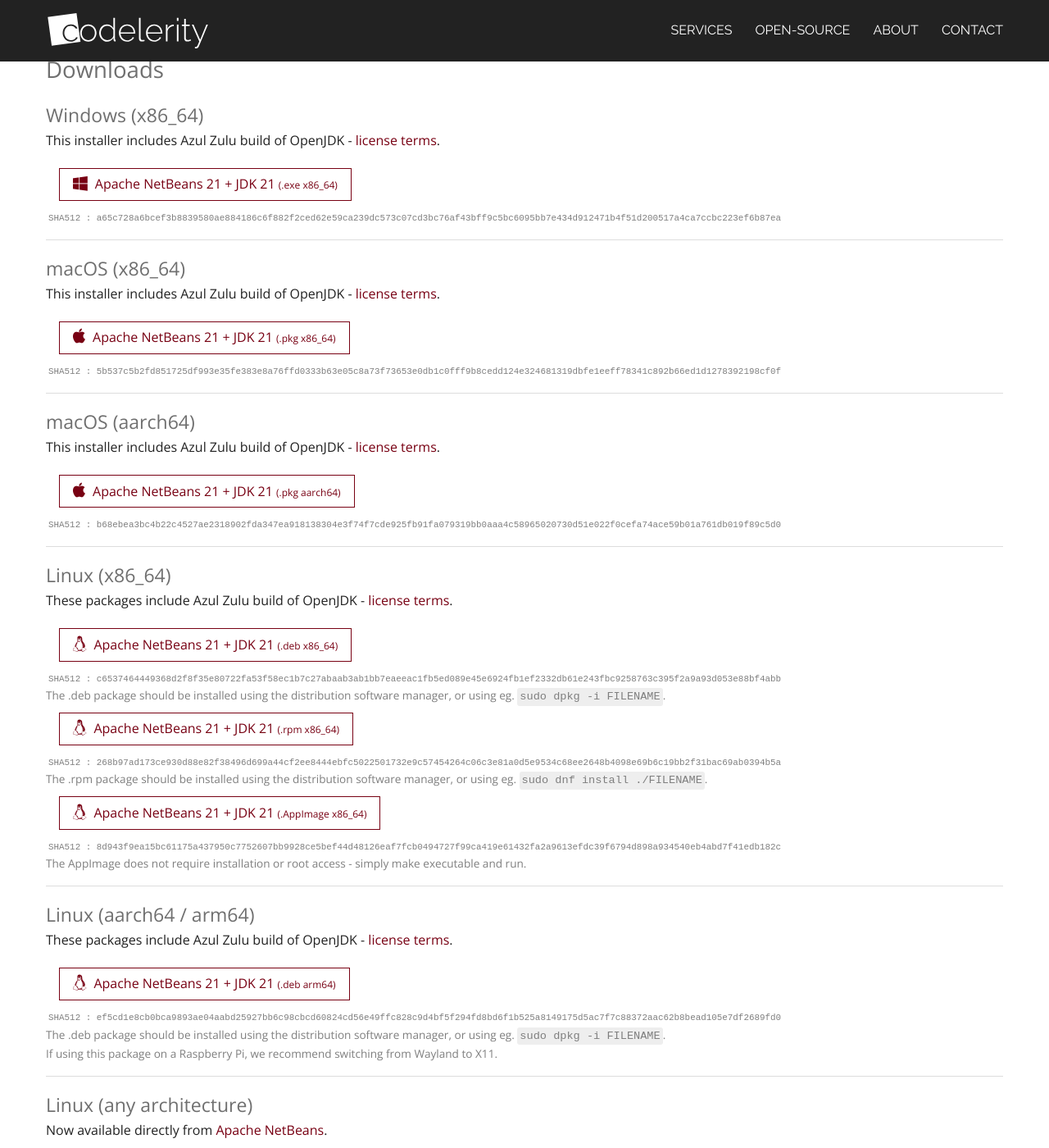
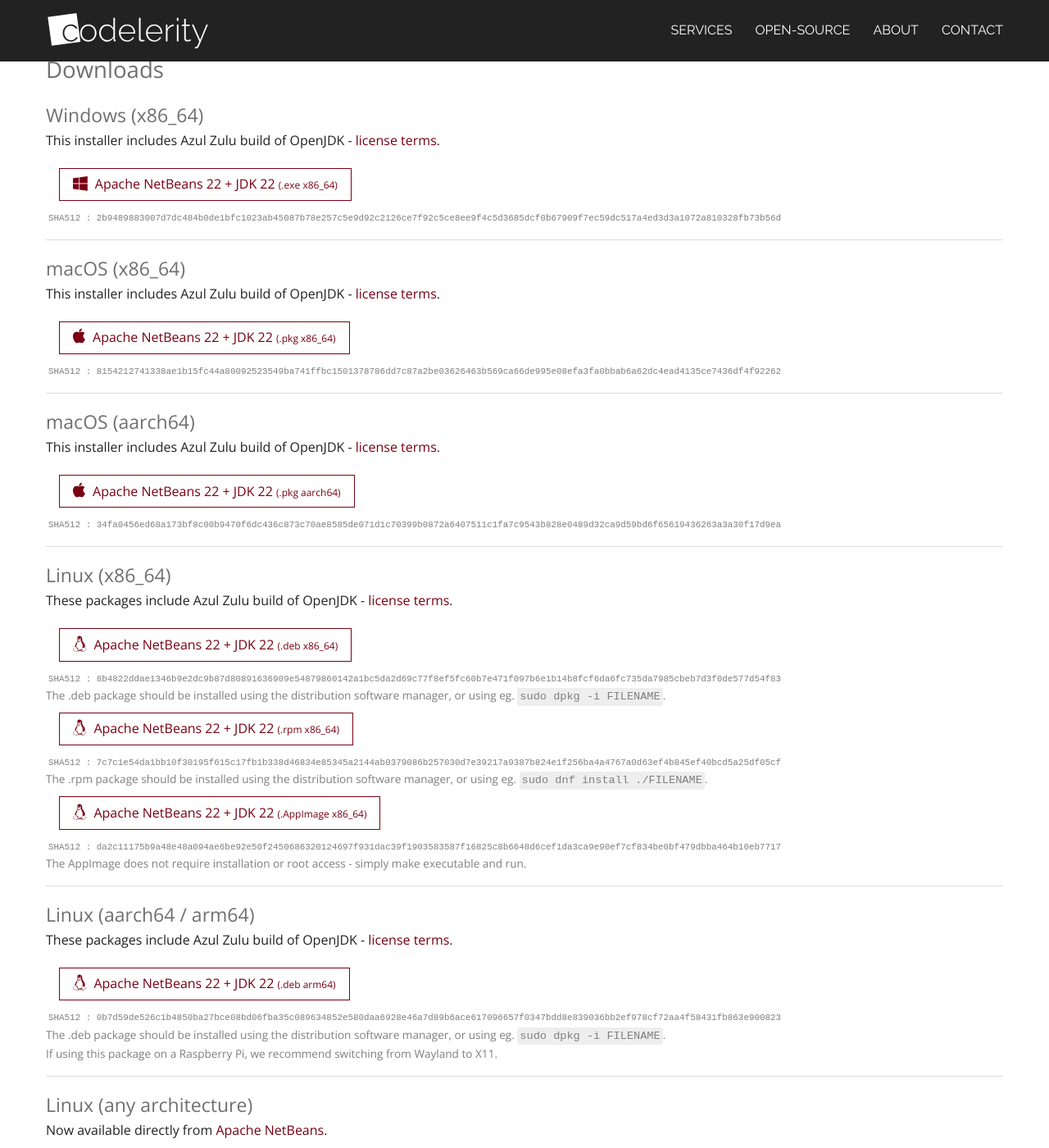
Before and after one commit to neilcsmith-net/codelerity-com-deploy, a Jekyll site: the page built from netbeans.html, in a window 1280 px wide and 1400 px high, scrolled down 668 px. Shown: the whole window at 82% size. Built offline with Jekyll 4.4.1, drawn with Linux system fonts in a browser that asks for light colours; nearby versions of some CDN libraries; comment, search, counter and statistics services are not loaded; some of the changed text lies outside the part shown.

Commit message:
Update NetBeans page for Apache NetBeans 22 release.

```diff
--- a/netbeans.html
+++ b/netbeans.html
@@ -1,6 +1,6 @@
 ---
 layout: page
-title: "Apache NetBeans 21 packages"
+title: "Apache NetBeans 22 packages"
 permalink: /netbeans/
 ---
 
@@ -10,10 +10,10 @@
     are built with NBPackage using the official Apache NetBeans binary zip release.
     The packages themselves are not released by the Apache Software Foundation.
   </p>
-  <p>These installers include a local Java 21 JDK for the IDE to run on,
+  <p>These installers include a local Java 22 JDK for the IDE to run on,
     offering a self-contained out-of-the-box experience. Additional JDK's for projects
     may be registered and/or downloaded using <code>Tools / Java Platforms</code> in the
-    IDE menu, supporting development of projects for Java 8 up to Java 21.</p>
+    IDE menu, supporting development of projects for Java 8 up to Java 22.</p>
 </section>
 
 <section class="terms">
@@ -50,73 +50,73 @@
   <section class="download-arch">
     <h3>Windows (x86_64)</h3>
     <p>This installer includes Azul Zulu build of OpenJDK -
-      <a href="https://docs.azul.com/core/tpls/january-2024/zulu21_tpl.html" target="_blank">license terms</a>.</p>
-    <div><a href="https://github.com/codelerity/netbeans-installers/releases/download/v21-build1/Apache-NetBeans-21.exe"
+      <a href="https://docs.azul.com/core/tpls/april-2024/zulu22_tpl.html" target="_blank">license terms</a>.</p>
+    <div><a href="https://github.com/codelerity/netbeans-installers/releases/download/v22-build1/Apache-NetBeans-22.exe"
             class="btn"><i class="fa fa-windows"></i>
-        Apache NetBeans 21 + JDK 21
+        Apache NetBeans 22 + JDK 22
         <span class="type-arch">(.exe x86_64)</span></a></div>
     <aside>
-      <code class="hash">SHA512 : a65c728a6bcef3b8839580ae884186c6f882f2ced62e59ca239dc573c07cd3bc76af43bff9c5bc6095bb7e434d912471b4f51d200517a4ca7ccbc223ef6b87ea</code>
+      <code class="hash">SHA512 : 2b9489883007d7dc484b0de1bfc1023ab45087b78e257c5e9d92c2126ce7f92c5ce8ee9f4c5d3685dcf0b67909f7ec59dc517a4ed3d3a1072a810328fb73b56d</code>
     </aside>
   </section>
   <section class="download-arch">
     <h3>macOS (x86_64)</h3>
     <p>This installer includes Azul Zulu build of OpenJDK -
-      <a href="https://docs.azul.com/core/tpls/january-2024/zulu21_tpl.html" target="_blank">license terms</a>.</p>
-    <div><a href="https://github.com/codelerity/netbeans-installers/releases/download/v21-build1/Apache-NetBeans-21-x86_64.pkg"
+      <a href="https://docs.azul.com/core/tpls/april-2024/zulu22_tpl.html" target="_blank">license terms</a>.</p>
+    <div><a href="https://github.com/codelerity/netbeans-installers/releases/download/v22-build1/Apache-NetBeans-22-x86_64.pkg"
             class="btn"><i class="fa fa-apple"></i>
-        Apache NetBeans 21 + JDK 21
+        Apache NetBeans 22 + JDK 22
         <span class="type-arch">(.pkg x86_64)</span></a></div>
     <aside>
-      <code class="hash">SHA512 : 5b537c5b2fd851725df993e35fe383e8a76ffd0333b63e05c8a73f73653e0db1c0fff9b8cedd124e324681319dbfe1eeff78341c892b66ed1d1278392198cf0f</code>
+      <code class="hash">SHA512 : 8154212741338ae1b15fc44a80092523549ba741ffbc1501378786dd7c87a2be03626463b569ca66de995e08efa3fa0bbab6a62dc4ead4135ce7436df4f92262</code>
     </aside>
   </section>
   <section class="download-arch">
     <h3>macOS (aarch64)</h3>
     <p>This installer includes Azul Zulu build of OpenJDK -
-      <a href="https://docs.azul.com/core/tpls/january-2024/zulu21_tpl.html" target="_blank">license terms</a>.</p>
-    <div><a href="https://github.com/codelerity/netbeans-installers/releases/download/v21-build1/Apache-NetBeans-21-aarch64.pkg"
+      <a href="https://docs.azul.com/core/tpls/april-2024/zulu22_tpl.html" target="_blank">license terms</a>.</p>
+    <div><a href="https://github.com/codelerity/netbeans-installers/releases/download/v22-build1/Apache-NetBeans-22-aarch64.pkg"
             class="btn"><i class="fa fa-apple"></i>
-        Apache NetBeans 21 + JDK 21
+        Apache NetBeans 22 + JDK 22
         <span class="type-arch">(.pkg aarch64)</span></a></div>
     <aside>
-      <code class="hash">SHA512 : b68ebea3bc4b22c4527ae2318902fda347ea918138304e3f74f7cde925fb91fa079319bb0aaa4c58965020730d51e022f0cefa74ace59b01a761db019f89c5d0</code>
+      <code class="hash">SHA512 : 34fa0456ed68a173bf8c00b9470f6dc436c873c70ae8585de071d1c70399b0872a6407511c1fa7c9543b828e0489d32ca9d59bd6f65619436263a3a30f17d9ea</code>
     </aside>
   </section>
   <section class="download-arch">
     <h3>Linux (x86_64)</h3>
     <p>These packages include Azul Zulu build of OpenJDK -
-      <a href="https://docs.azul.com/core/tpls/january-2024/zulu21_tpl.html" target="_blank">license terms</a>.</p>
-    <div><a href="https://github.com/codelerity/netbeans-installers/releases/download/v21-build1/apache-netbeans_21-1_amd64.deb"
+      <a href="https://docs.azul.com/core/tpls/april-2024/zulu22_tpl.html" target="_blank">license terms</a>.</p>
+    <div><a href="https://github.com/codelerity/netbeans-installers/releases/download/v22-build1/apache-netbeans_22-1_amd64.deb"
             class="btn"><i class="fa fa-linux"></i>
-        Apache NetBeans 21 + JDK 21
+        Apache NetBeans 22 + JDK 22
         <span class="type-arch">(.deb x86_64)</span></a></div>
-    <aside><code class="hash">SHA512 : c6537464449368d2f8f35e80722fa53f58ec1b7c27abaab3ab1bb7eaeeac1fb5ed089e45e6924fb1ef2332db61e243fbc9258763c395f2a9a93d053e88bf4abb</code><br>
+    <aside><code class="hash">SHA512 : 8b4822ddae1346b9e2dc9b87d80891636909e54879860142a1bc5da2d69c77f8ef5fc60b7e471f097b6e1b14b8fcf6da6fc735da7985cbeb7d3f0de577d54f83</code><br>
       The .deb package should be installed using the distribution software manager,
       or using eg. <code>sudo dpkg -i FILENAME</code>.</aside>
-    <div><a href="https://github.com/codelerity/netbeans-installers/releases/download/v21-build1/apache-netbeans-21-0.x86_64.rpm"
+    <div><a href="https://github.com/codelerity/netbeans-installers/releases/download/v22-build1/apache-netbeans-22-0.x86_64.rpm"
             class="btn"><i class="fa fa-linux"></i>
-        Apache NetBeans 21 + JDK 21
+        Apache NetBeans 22 + JDK 22
         <span class="type-arch">(.rpm x86_64)</span></a></div>
-    <aside><code class="hash">SHA512 : 268b97ad173ce930d88e82f38496d699a44cf2ee8444ebfc5022501732e9c57454264c06c3e81a0d5e9534c68ee2648b4098e69b6c19bb2f31bac69ab0394b5a</code><br>
+    <aside><code class="hash">SHA512 : 7c7c1e54da1bb10f30195f615c17fb1b338d46834e85345a2144ab0379086b257030d7e39217a9387b824e1f256ba4a4767a0d63ef4b845ef40bcd5a25df05cf</code><br>
       The .rpm package should be installed using the distribution software manager,
       or using eg. <code>sudo dnf install ./FILENAME</code>.</aside>
-    <div><a href="https://github.com/codelerity/netbeans-installers/releases/download/v21-build1/Apache_NetBeans-21-x86_64.AppImage"
+    <div><a href="https://github.com/codelerity/netbeans-installers/releases/download/v22-build1/Apache_NetBeans-22-x86_64.AppImage"
             class="btn"><i class="fa fa-linux"></i>
-        Apache NetBeans 21 + JDK 21
+        Apache NetBeans 22 + JDK 22
         <span class="type-arch">(.AppImage x86_64)</span></a></div>
-    <aside><code class="hash">SHA512 : 8d943f9ea15bc61175a437950c7752607bb9928ce5bef44d48126eaf7fcb0494727f99ca419e61432fa2a9613efdc39f6794d898a934540eb4abd7f41edb182c</code><br>
+    <aside><code class="hash">SHA512 : da2c11175b9a48e48a094ae6be92e50f2450686320124697f931dac39f1903583587f16825c8b6648d6cef1da3ca9e90ef7cf834be0bf479dbba464b10eb7717</code><br>
       The AppImage does not require installation or root access - simply make executable and run.</aside>
   </section>
   <section class="download-arch">
     <h3>Linux (aarch64 / arm64)</h3>
     <p>These packages include Azul Zulu build of OpenJDK -
-      <a href="https://docs.azul.com/core/tpls/january-2024/zulu21_tpl.html" target="_blank">license terms</a>.</p>
-    <div><a href="https://github.com/codelerity/netbeans-installers/releases/download/v21-build1/apache-netbeans_21-1_arm64.deb"
+      <a href="https://docs.azul.com/core/tpls/april-2024/zulu22_tpl.html" target="_blank">license terms</a>.</p>
+    <div><a href="https://github.com/codelerity/netbeans-installers/releases/download/v22-build1/apache-netbeans_22-1_arm64.deb"
             class="btn"><i class="fa fa-linux"></i>
-        Apache NetBeans 21 + JDK 21
+        Apache NetBeans 22 + JDK 22
         <span class="type-arch">(.deb arm64)</span></a></div>
-    <aside><code class="hash">SHA512 : ef5cd1e8cb0bca9893ae04aabd25927bb6c98cbcd60824cd56e49ffc828c9d4bf5f294fd8bd6f1b525a8149175d5ac7f7c88372aac62b8bead105e7df2689fd0</code><br>
+    <aside><code class="hash">SHA512 : 0b7d59de526c1b4850ba27bce08bd06fba35c089634852e580daa6928e46a7d89b6ace617096657f0347bdd8e839036bb2ef978cf72aa4f58431fb863e900823</code><br>
       The .deb package should be installed using the distribution software manager,
       or using eg. <code>sudo dpkg -i FILENAME</code>.<br>
       If using this package on a Raspberry Pi, we recommend switching from Wayland to X11.</aside>
```
